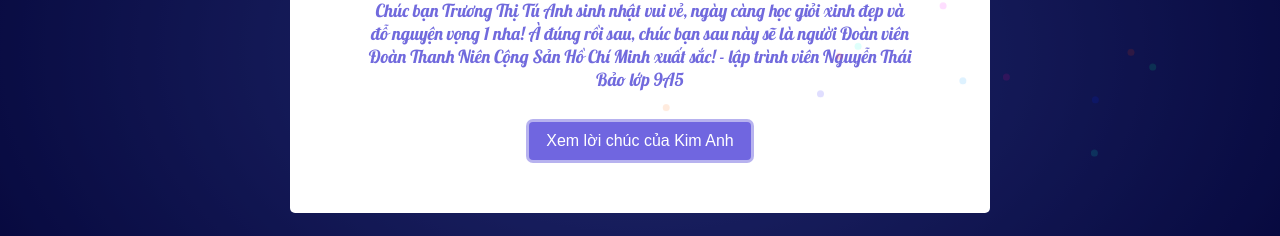
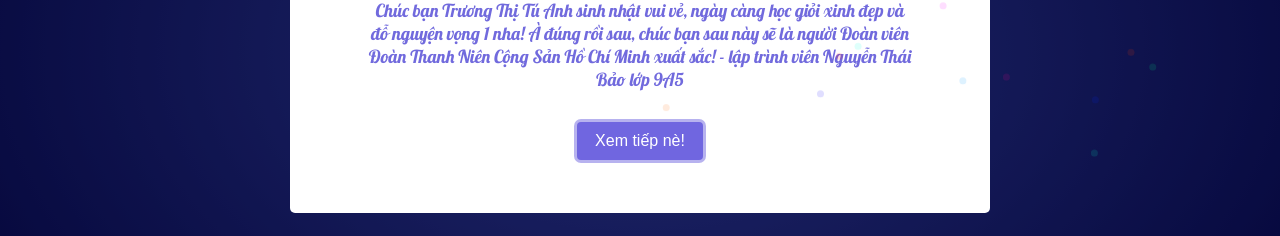
Before and after one commit to BaoCoderJS2008/BaoCoderJS2008.github.io, a plain HTML site: page index.html in a window 1280 px wide. Both pictures are taken after a click on the element "Chúc mừng sinh nhật Trương Thị Tú anh lớp 9A5". Shown: the part 358-594 px from the top of the page. Drawn offline with Linux system fonts and the light colour scheme; a web font is replaced by a local one.

Commit message:
Add files via upload

```diff
--- a/index.html
+++ b/index.html
@@ -66,14 +66,13 @@
         width: 700,
         padding: '3em',
         color: '#716add',
-        confirmButtonText: 'Xem lời chúc của Kim Anh',
+        confirmButtonText: 'Xem tiếp nè!',
         backdrop: `
     rgba(0,0,123,0.4)
     url("./res/nyan-cat.gif")
     no-repeat
   `
       }).then((result) => {
-        if (result.isConfirmed) {
           Swal.fire({
             text: "Chúc Tú Anh ngày càng mập ,chúc bạn lùn lại ,chúc bạn ãy chĩa suốt đời - Kim Anh lớp 9A5",
             padding: '3em',
@@ -81,7 +80,7 @@
           }).then(() => {
             wish();
           })
-        }
+
       })
     }
 
```
